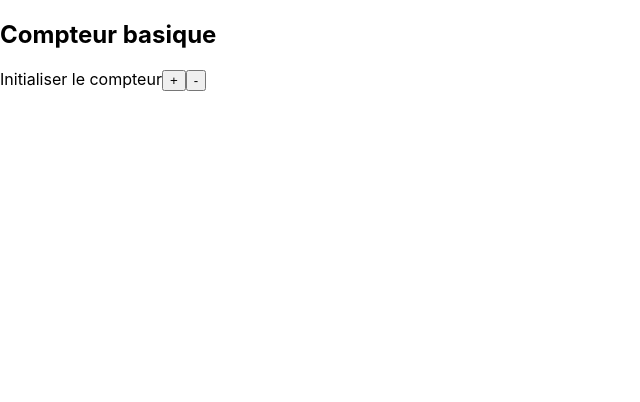
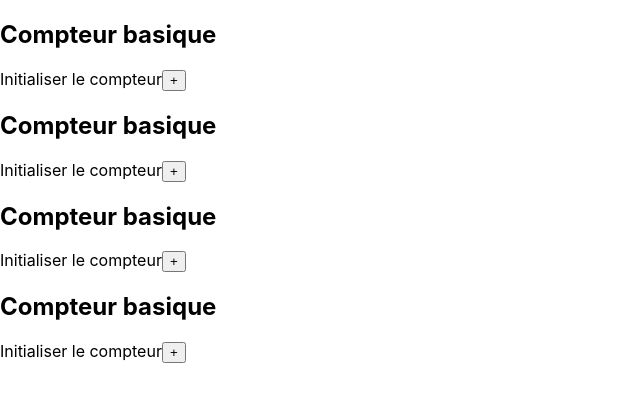
Before and after one commit to LysanderH/React-intro, a React (Create React App) app: page / in a window 1280 px wide. Shown: the top 402 px of the page, without its empty margins (0-640 px from the left). Built offline with nearby package versions, Linux system fonts and the light colour scheme.

Commit message:
➕ Added counters module and modularized counter logic

```diff
--- a/src/App.js
+++ b/src/App.js
@@ -1,6 +1,6 @@
 import React from 'react';
 import Person from "./components/Person";
-import Counter from "./components/Counter";
+import Counters from "./components/Counters";
 
 function App() {
     const increment = () => {
@@ -11,7 +11,7 @@ function App() {
         <div className="App">
             <header className="App-header">
                 {/*<Person age={25} name="Lysander" loc="Liège"/>*/}
-                <Counter />
+                <Counters />
             </header>
         </div>
     );
--- a/src/components/Counter.jsx
+++ b/src/components/Counter.jsx
@@ -3,28 +3,19 @@ import React, {Component} from 'react';
 class Counter extends Component {
     constructor(props) {
         super(props);
-        this.state = {
-            count: 0,
-        }
     }
 
-    addOne = () => {
-        this.setState({count: this.state.count + 1});
-    }
 
-    substractOne = () => {
-        this.setState({count: this.state.count > 0 ? this.state.count - 1 : this.state.count});
-    }
 
     render() {
         return (
             <section>
-                <h2 aria-level="2" role="heading">Compteur basique</h2>
-                <p>
-                    <span>{this.state.count === 0 ? "Initialiser le compteur" : this.state.count}</span>
-                    <button onClick={this.addOne}>+</button>
-                    <button onClick={this.substractOne}>-</button>
-                </p>
+                <h2 aria-level="2" role="heading">Compteur basique {this.props.id}</h2>
+                <div>
+                    <span>{this.props.counter.count === 0 ? "Initialiser le compteur" : this.props.counter.count}</span>
+                    <button onClick={e => this.props.addOne(e, this.props.counter.id)}>+</button>
+                    {this.props.counter.count > 0 ? <button onClick={e => this.props.substractOne(e, this.props.counter.id)}>-</button> : ''}
+                </div>
             </section>
         );
     }
--- /dev/null
+++ b/src/components/Counters.jsx
@@ -0,0 +1,48 @@
+import React, {Component} from 'react';
+import Counter from "./Counter";
+
+class Counters extends Component {
+    constructor() {
+        super();
+        this.state = {
+            counters: [
+                {'id': 1, 'count': 0},
+                {'id': 2, 'count': 0},
+                {'id': 3, 'count': 0},
+                {'id': 4, 'count': 0}
+            ]
+        }
+    }
+
+    addOne = (e, id) => {
+        e.preventDefault();
+
+        // Create local copy to change.
+        const counters = this.state.counters.slice();
+        counters.forEach((counter) => {
+            if (counter.id === id) {
+                counter.count += 1;
+            }
+        });
+        // Update state by replacing counters array
+        this.setState({counters: counters});
+    }
+
+    substractOne = (e, id) => {
+        const counters = this.state.counters.slice();
+        counters.forEach((counter) => {
+            if (counter.id === id) {
+                counter.count = counter.count > 0 ? counter.count - 1 : counter.count;
+            }
+        });
+        this.setState({counters: counters});
+    }
+
+    render() {
+        return (this.state.counters.map((counter) =>
+            <Counter key={counter.id} addOne={this.addOne} substractOne={this.substractOne} counter={counter}/>
+        ));
+    }
+}
+
+export default Counters;
```
